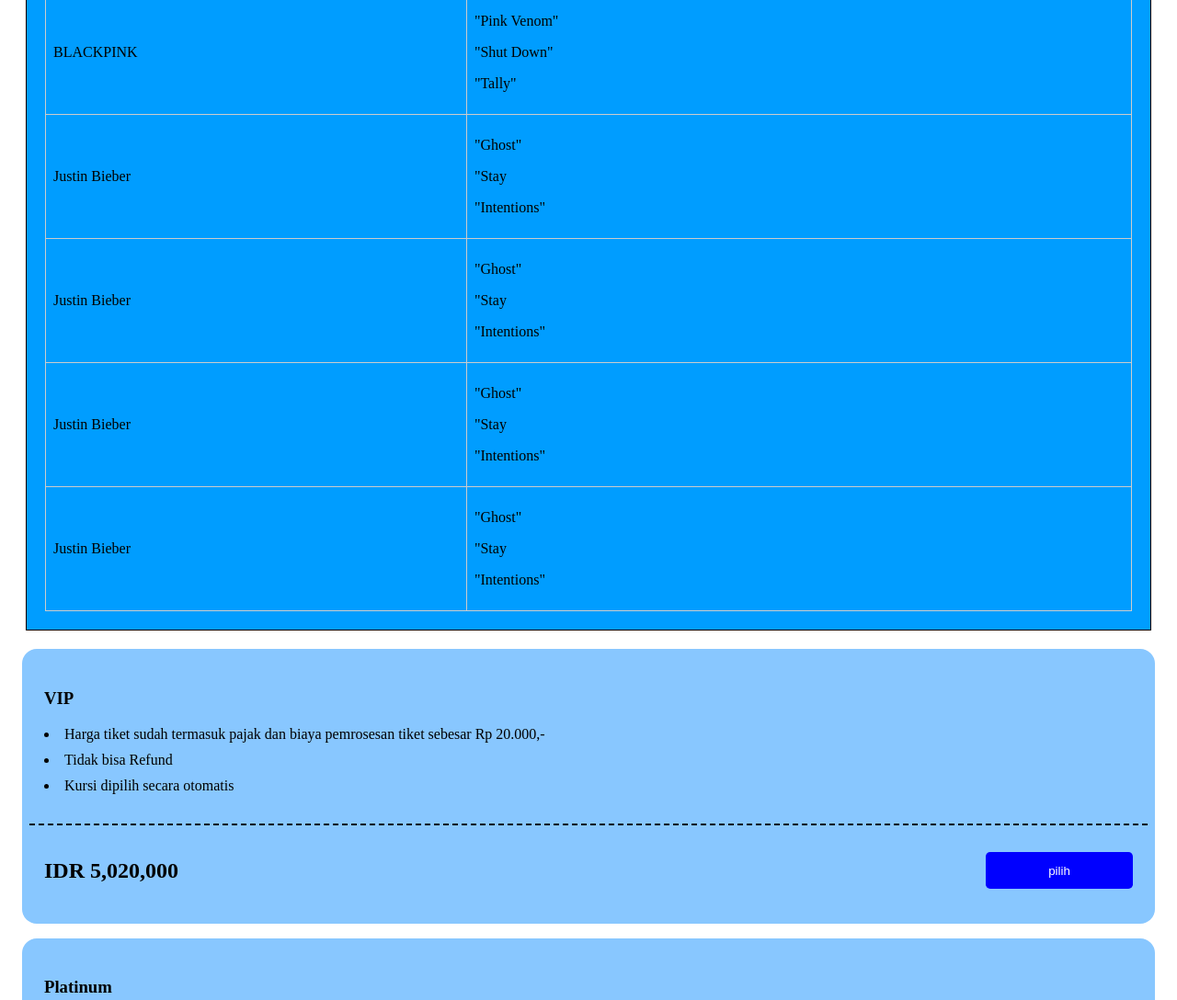
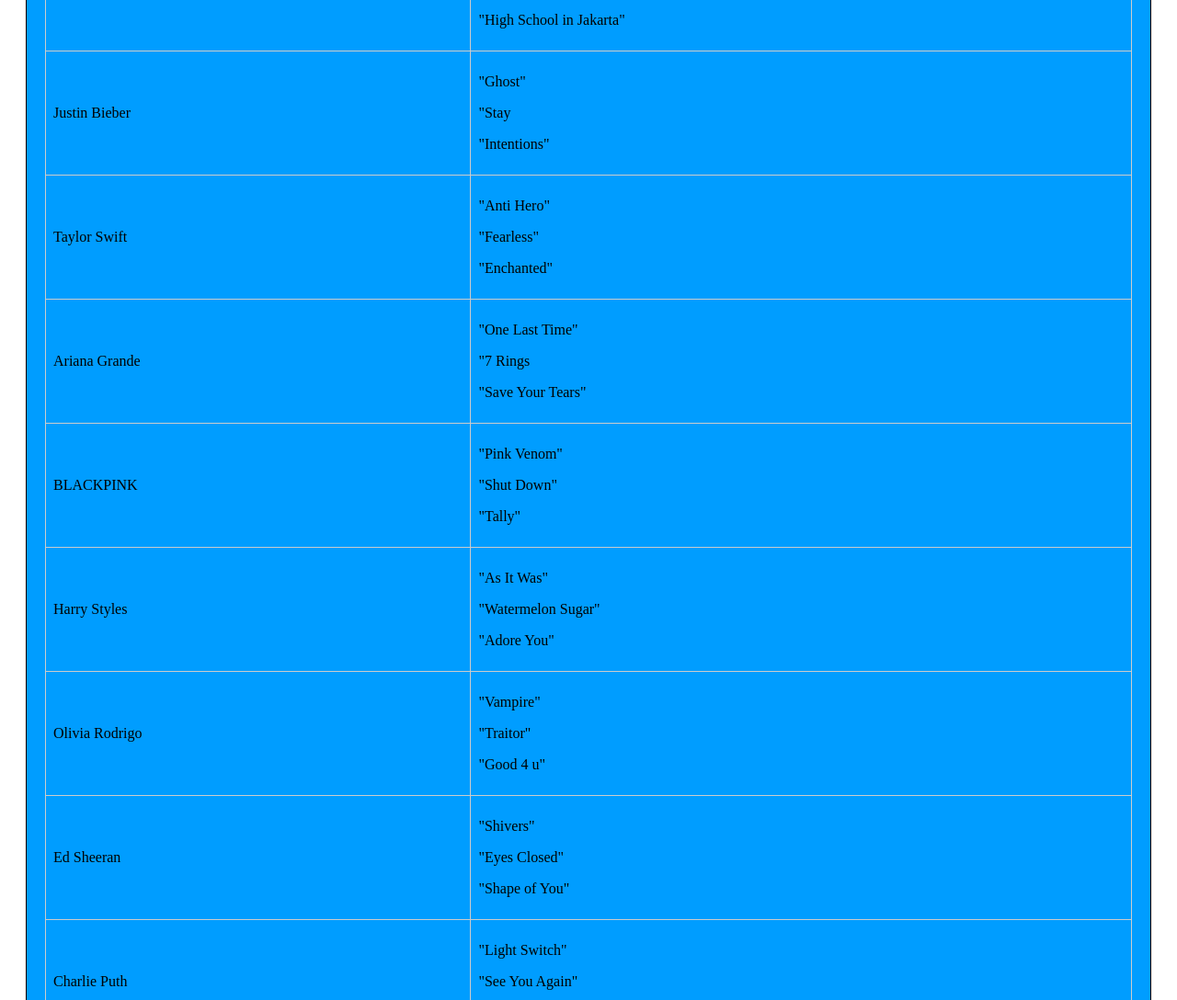
Before and after one commit to RifaIrsyad/PK2, a plain HTML site: page index.html in a window 1280 px wide. Shown: the part 1502-2590 px from the top of the page at 92% size. Drawn offline with Linux system fonts and the light colour scheme.

Commit message:
Add files via upload

```diff
--- a/index.html
+++ b/index.html
@@ -12,7 +12,7 @@
     </header>
 <hr>
     <section id="Foto">
-      <img src="EJIMF2024.jpg" alt="Deskripsi Gambar" width="300" height="200">
+      <img src="./EJIMF2024.jpg" alt="Deskripsi Gambar" width="500" height="300">
     </section>
     <section id="highlight">
       <h2>Highlight</h2>
@@ -23,6 +23,17 @@
         <li>kapasitas <strong>50,000</strong> Penonton</li>
       </u1>
     </section>
+    <section id="info-penting">
+      <h2>Info Penting</h2>
+    <p>
+     <span>
+      <u1>
+        <li>Semua kategori menggunakan nomor kursi (Numbered Seating). Penentuan kursi akan diatur oleh sistem berdasarkan ketersediaan tiket.</li>
+        <li>Kemungkinan nomor kursi bisa terpisah meskipun dengan satu order ID yang sama.</li>
+      </u1>
+     </span>
+    </p>
+  </section>
 
     <section id="harga-tiket">
       <h2>Harga Tiket</h2>
@@ -99,28 +110,28 @@
             <p>"Tally"</p></td>
         </tr>
         <tr>
-          <td>Justin Bieber</td>
-          <td><p>"Ghost"</p>
-            <p>"Stay</p>
-            <p>"Intentions"</p></td>
+          <td>Harry Styles</td>
+          <td><p>"As It Was"</p>
+            <p>"Watermelon Sugar"</p>
+            <p>"Adore You"</p></td>
         </tr>
         <tr>
-          <td>Justin Bieber</td>
-          <td><p>"Ghost"</p>
-            <p>"Stay</p>
-            <p>"Intentions"</p></td>
+          <td>Olivia Rodrigo</td>
+          <td><p>"Vampire"</p>
+            <p>"Traitor"</p>
+            <p>"Good 4 u"</p></td>
         </tr>
         <tr>
-          <td>Justin Bieber</td>
-          <td><p>"Ghost"</p>
-            <p>"Stay</p>
-            <p>"Intentions"</p></td>
+          <td>Ed Sheeran</td>
+          <td><p>"Shivers"</p>
+            <p>"Eyes Closed"</p>
+            <p>"Shape of You"</p></td>
         </tr>
         <tr>
-          <td>Justin Bieber</td>
-          <td><p>"Ghost"</p>
-            <p>"Stay</p>
-            <p>"Intentions"</p></td>
+          <td>Charlie Puth</td>
+          <td><p>"Light Switch"</p>
+            <p>"See You Again"</p>
+            <p>"Attention "</p></td>
         </tr>
       </table>
     </section>
@@ -208,17 +219,20 @@
   </div>
 
   <section id="info-penting">
-    <h2>Info Penting</h2>
+    <h2>Syarat & Ketentuan</h2>
   <p>
    <span>
     <u1>
-      <li>Tiket tidak bisa direfund</li>
-      <li>dll</li>
+      <li>Sesuai dengan regulasi yang tertera pada Surat Edaran (SE) Satuan Tugas Penanganan Covid-19 20/2022, seluruh penonton wajib sudah menerima Vaksinasi Lengkap. Khusus untuk penonton yang berusia 18 tahun ke atas wajib sudah menerima Vaksin Booster.</li>
+      <li>Sesuai dengan regulasi yang tertera pada Surat Edaran (SE) Satuan Tugas Penanganan Covid-19 20/2022, seluruh penonton wajib sudah menerima Vaksinasi Lengkap. Khusus untuk penonton yang berusia 18 tahun ke atas wajib sudah menerima Vaksin Booster.</li>
+      <li>Jika kamu melakukan pembelian tiket acara ini, maka dianggap sudah membaca, memahami, dan menyetujui seluruh Syarat & Ketentuan dari acara.</li>
+      <li>Harga sudah termasuk pajak.</li>
+      <li>Tiket yang sudah dibeli tidak dapat dikembalikan dan non-refundable.</li>
+      <li>Pembeli wajib mengisi data pemesanan sesuai dengan data diri yang tercantum pada kartu identitas resmi.</li>
+      Tidak ada batasan usia untuk acara ini. Namun, seluruh penonton harus mematuhi kebijakan vaksinasi. Kami menyarankan penonton di bawah umur untuk ditemani oleh orang dewasa.
     </u1>
    </span>
   </p>
-
-
 </section>
 
 
```
Also changed, not shown: EJIMF2024.jpg (added).
